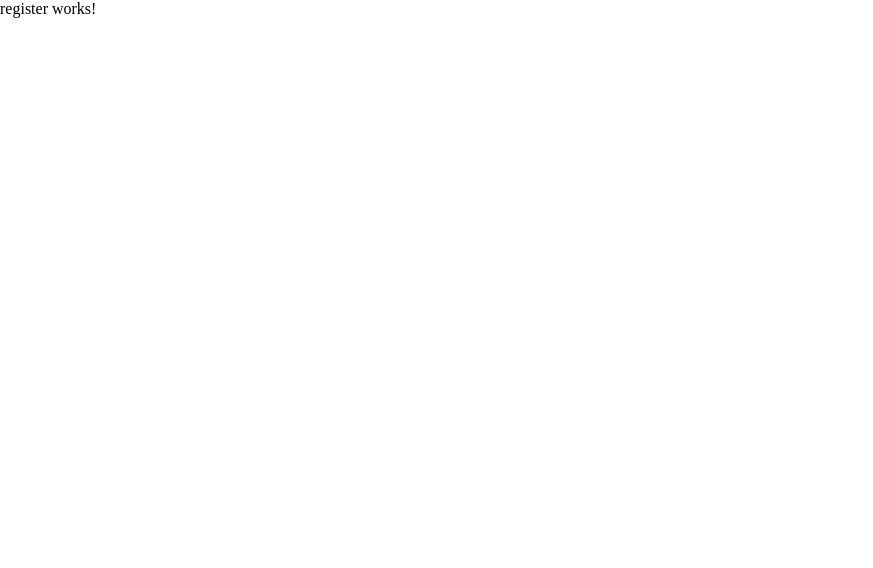
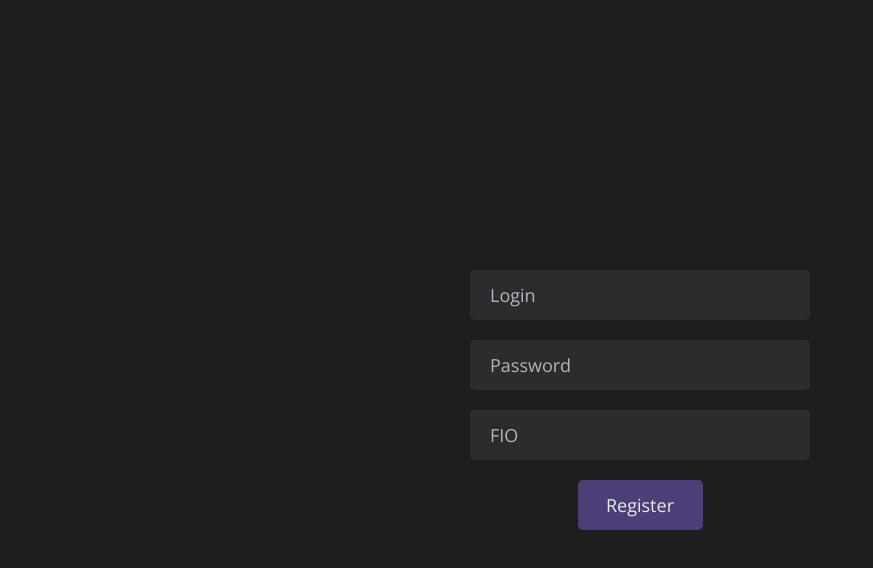
Before and after one commit to vladimir8sabaev/angular-meetup, an Angular app in the folder angular-meetup/: page /register in a window 1280 px wide. Shown: the top 568 px of the page, without its empty margins (0-873 px from the left). Built offline with nearby package versions, Linux system fonts and the light colour scheme.

Commit message:
feat: add registration

```diff
--- a/angular-meetup/src/app/Interfaces/user.ts
+++ b/angular-meetup/src/app/Interfaces/user.ts
@@ -1,4 +1,5 @@
 export interface User {
   email: string | null;
   password: string | null;
+  fio?: string | null;
 }
--- a/angular-meetup/src/app/login/login.component.html
+++ b/angular-meetup/src/app/login/login.component.html
@@ -8,7 +8,7 @@
       Password must exist
     </span>
     <div class="login__buttons">
-      <a class="login__register" (click)="register()">How to create account?</a>
+      <a class="login__register" (click)="goToRegisterPage()">How to create account?</a>
       <button class="login__button" type="submit" (click)="login()">Log in</button>
     </div>
     <span class="login__error" *ngIf="!isRegistered">
--- a/angular-meetup/src/app/login/login.component.scss
+++ b/angular-meetup/src/app/login/login.component.scss
@@ -13,7 +13,7 @@
   width: 340px;
   min-height: 240px;
   justify-content: space-between;
-  row-gap: 10px;
+  row-gap: 20px;
 }
 .login__input {
   width: 340px;
--- a/angular-meetup/src/app/login/login.component.ts
+++ b/angular-meetup/src/app/login/login.component.ts
@@ -50,7 +50,7 @@ export class LoginComponent {
         }
       );
   }
-  register() {
-    this.authService.register();
+  goToRegisterPage() {
+    this.authService.goToRegisterPage();
   }
 }
--- a/angular-meetup/src/app/register/register.component.html
+++ b/angular-meetup/src/app/register/register.component.html
@@ -1 +1,22 @@
-<p>register works!</p>
+<div class="login__wrapper">
+  <form class="login__form" [formGroup]="registerForm">
+    <input class="login__input" placeholder="Login" type="text" id="email" formControlName="email" />
+    <span class="login__error" *ngIf="!registerForm.get('email')?.valid && registerForm.get('email')?.touched">Enter
+      valid
+      email! (example: example@mail.ru)</span>
+    <input class="login__input" placeholder="Password" type="password" id="password" formControlName="password" />
+    <span class="login__error" *ngIf="!registerForm.get('password')?.valid && registerForm.get('password')?.touched">
+      Password must have 6 symbols at least, small and big letters and numbers
+    </span>
+    <input class="login__input" placeholder="FIO" type="text" id="fio" formControlName="fio" />
+    <span class="login__error" *ngIf="!registerForm.get('fio')?.valid && registerForm.get('fio')?.touched">
+      fio must exist
+    </span>
+    <div class="login__buttons">
+      <button class="login__button" type="submit" (click)="register()">Register</button>
+    </div>
+    <span class="login__error" *ngIf="!isAvailable">
+      This email/password pair is already exist
+    </span>
+  </form>
+</div>
--- a/angular-meetup/src/app/register/register.component.scss
+++ b/angular-meetup/src/app/register/register.component.scss
@@ -0,0 +1,73 @@
+.login__wrapper {
+  background-color: #1e1e1e;
+  width: 100vw;
+  min-height: 100vh;
+  display: flex;
+  flex-direction: column;
+  justify-content: center;
+  align-items: center;
+}
+.login__form {
+  display: flex;
+  flex-direction: column;
+  width: 340px;
+  min-height: 240px;
+  justify-content: space-between;
+  row-gap: 20px;
+}
+.login__input {
+  width: 340px;
+  height: 50px;
+  flex-shrink: 0;
+  background-color: #2c2c2c;
+  border-radius: 5px;
+  padding-left: 20px;
+  color: #b4b4c0;
+  font-family: "Open Sans", sans-serif;
+  font-size: 18px;
+  &::placeholder {
+    color: #b4b4c0;
+    font-family: "Open Sans", sans-serif;
+  }
+}
+.login__buttons {
+  display: flex;
+  justify-content: center;
+}
+
+.login__register {
+  cursor: pointer;
+  display: flex;
+  align-items: center;
+  justify-content: center;
+  width: 120px;
+  font-family: "Open Sans", sans-serif;
+  font-size: 18px;
+  color: #008697;
+  text-decoration-line: underline;
+}
+
+.login__button {
+  cursor: pointer;
+  display: flex;
+  width: 125px;
+  height: 50px;
+  padding: 10px 15px;
+  justify-content: center;
+  align-items: center;
+  border-radius: 5px;
+  background: var(--secondary-color, #4c3f78);
+  color: var(--bold-color, #e9e9e9);
+  font-family: "Open Sans", sans-serif;
+  font-size: 18px;
+}
+
+input.ng-touched.ng-invalid {
+  border: 1px solid red;
+}
+
+.login__error {
+  font-family: "Open Sans", sans-serif;
+  font-size: 18px;
+  color: red;
+}
--- a/angular-meetup/src/app/register/register.component.ts
+++ b/angular-meetup/src/app/register/register.component.ts
@@ -1,10 +1,50 @@
 import { Component } from '@angular/core';
+import {
+  FormBuilder,
+  FormControl,
+  FormGroup,
+  Validators,
+} from '@angular/forms';
+import { AuthService } from '../services/auth.service';
 
 @Component({
   selector: 'app-register',
   templateUrl: './register.component.html',
-  styleUrls: ['./register.component.scss']
+  styleUrls: ['./register.component.scss'],
 })
 export class RegisterComponent {
-
+  registerForm!: FormGroup<{
+    email: FormControl<string | null>;
+    password: FormControl<string | null>;
+    fio: FormControl<string | null>;
+  }>;
+  isAvailable: boolean = true;
+  constructor(private fb: FormBuilder, private authService: AuthService) {}
+  ngOnInit() {
+    this.initForm();
+  }
+  initForm() {
+    this.registerForm = this.fb.group({
+      email: ['', [Validators.required, Validators.email]],
+      password: [
+        '',
+        [
+          Validators.required,
+          Validators.minLength(6),
+          Validators.pattern('^(?=.*[a-z])(?=.*[A-Z])(?=.*[0-9])[a-zA-Z0-9]+$'),
+        ],
+      ],
+      fio: ['', [Validators.required]],
+    });
+    this.registerForm.valueChanges.subscribe(() => (this.isAvailable = true));
+  }
+  register() {
+    this.authService
+      .register(
+        this.registerForm.value.email || '',
+        this.registerForm.value.password || '',
+        this.registerForm.value.fio || ''
+      )
+      .subscribe((data) => console.log(data));
+  }
 }
--- a/angular-meetup/src/app/services/auth.service.ts
+++ b/angular-meetup/src/app/services/auth.service.ts
@@ -59,7 +59,14 @@ export class AuthService {
     localStorage.removeItem('del_meetups_auth_token');
     this.routes.navigate(['login']);
   }
-  register() {
+  goToRegisterPage() {
     this.routes.navigate(['register']);
   }
+  register(email: string | null, password: string | null, fio: string | null) {
+    return this.http.post<User>(`${this.baseUrl}/registration`, {
+      email: email,
+      password: password,
+      fio: fio,
+    });
+  }
 }
```
